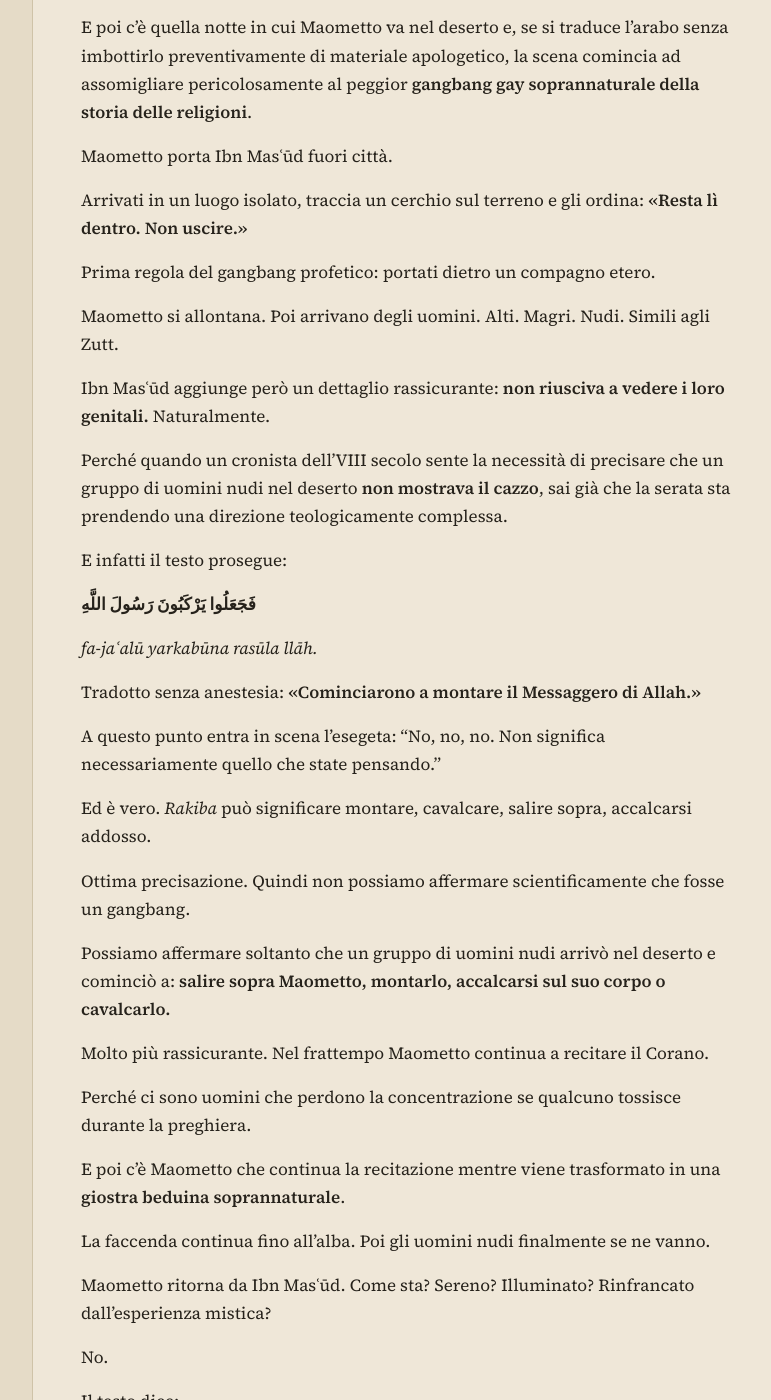
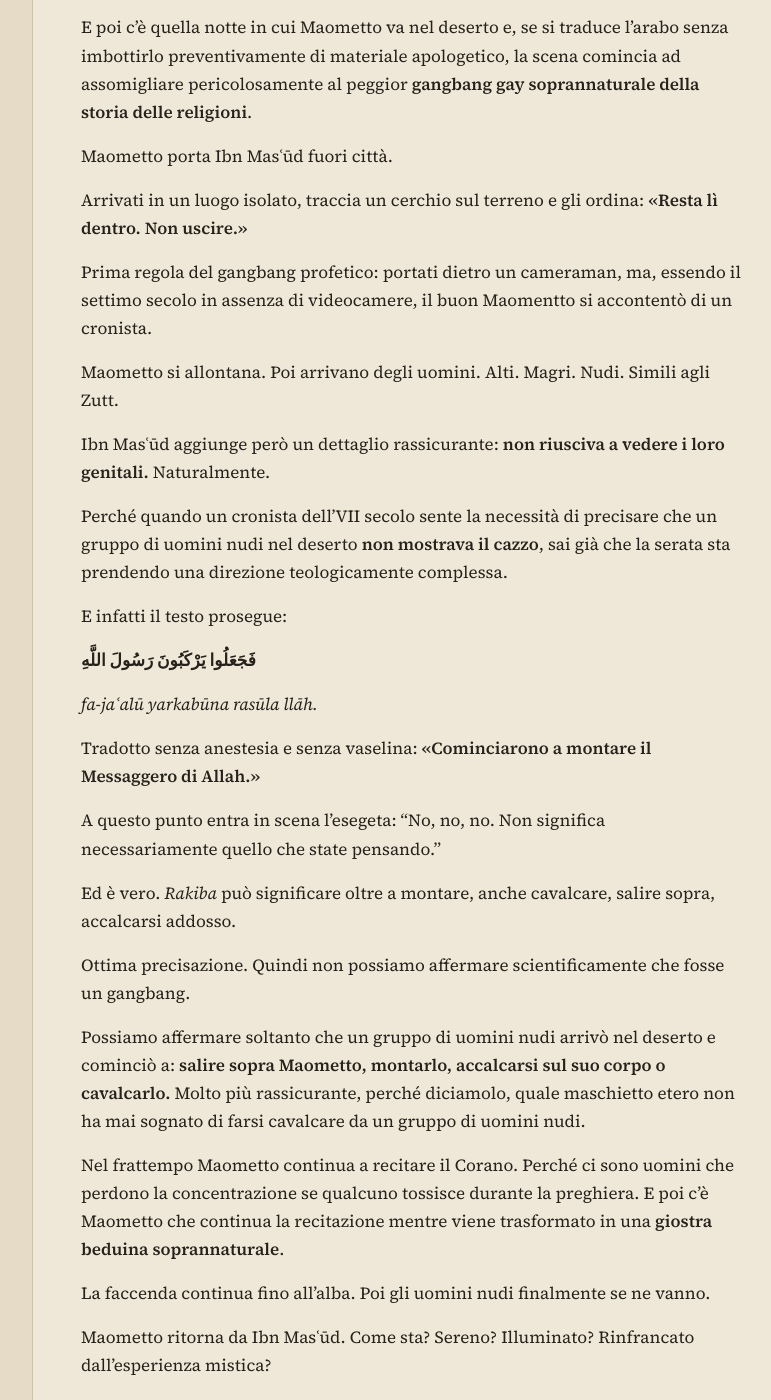
Before and after one commit to Vicknopf11/filoclastos-wiki, a Jekyll site: the page built from note/notte-zutt.md, in a window 1280 px wide and 1400 px high, scrolled down 2229 px. Shown: the whole window, without its empty margins (207-978 px from the left). Built offline with Jekyll 4.4.1, drawn with Linux system fonts in a browser that asks for light colours; some of the changed text lies outside the part shown.

Commit message:
Revise narrative details and humor in note
Updated the text to clarify the narrative and enhance humor, while maintaining the overall context.

```diff
--- a/note/notte-zutt.md
+++ b/note/notte-zutt.md
@@ -96,13 +96,13 @@ Maometto porta Ibn Masʿūd fuori città.
 
 Arrivati in un luogo isolato, traccia un cerchio sul terreno e gli ordina: **«Resta lì dentro. Non uscire.»**
 
-Prima regola del gangbang profetico: portati dietro un compagno etero.
+Prima regola del gangbang profetico: portati dietro un cameraman, ma, essendo il settimo secolo in assenza di videocamere, il buon Maomentto si accontentò di un cronista.
 
 Maometto si allontana. Poi arrivano degli uomini. Alti. Magri. Nudi. Simili agli Zutt.
 
 Ibn Masʿūd aggiunge però un dettaglio rassicurante: **non riusciva a vedere i loro genitali.** Naturalmente.
 
-Perché quando un cronista dell’VIII secolo sente la necessità di precisare che un gruppo di uomini nudi nel deserto **non mostrava il cazzo**, sai già che la serata sta prendendo una direzione teologicamente complessa.
+Perché quando un cronista dell’VII secolo sente la necessità di precisare che un gruppo di uomini nudi nel deserto **non mostrava il cazzo**, sai già che la serata sta prendendo una direzione teologicamente complessa.
 
 E infatti il testo prosegue:
 
@@ -110,21 +110,17 @@ E infatti il testo prosegue:
 
 *fa-jaʿalū yarkabūna rasūla llāh.*
 
-Tradotto senza anestesia: **«Cominciarono a montare il Messaggero di Allah.»**
+Tradotto senza anestesia e senza vaselina: **«Cominciarono a montare il Messaggero di Allah.»**
 
 A questo punto entra in scena l’esegeta: “No, no, no. Non significa necessariamente quello che state pensando.”
 
-Ed è vero. *Rakiba* può significare montare, cavalcare, salire sopra, accalcarsi addosso.
+Ed è vero. *Rakiba* può significare oltre a montare, anche cavalcare, salire sopra, accalcarsi addosso.
 
 Ottima precisazione. Quindi non possiamo affermare scientificamente che fosse un gangbang.
 
-Possiamo affermare soltanto che un gruppo di uomini nudi arrivò nel deserto e cominciò a: **salire sopra Maometto, montarlo, accalcarsi sul suo corpo o cavalcarlo.**
+Possiamo affermare soltanto che un gruppo di uomini nudi arrivò nel deserto e cominciò a: **salire sopra Maometto, montarlo, accalcarsi sul suo corpo o cavalcarlo.** Molto più rassicurante, perché diciamolo, quale maschietto etero non ha mai sognato di farsi cavalcare da un gruppo di uomini nudi.
 
-Molto più rassicurante. Nel frattempo Maometto continua a recitare il Corano.
-
-Perché ci sono uomini che perdono la concentrazione se qualcuno tossisce durante la preghiera.
-
-E poi c’è Maometto che continua la recitazione mentre viene trasformato in una **giostra beduina soprannaturale**.
+Nel frattempo Maometto continua a recitare il Corano. Perché ci sono uomini che perdono la concentrazione se qualcuno tossisce durante la preghiera. E poi c’è Maometto che continua la recitazione mentre viene trasformato in una **giostra beduina soprannaturale**.
 
 La faccenda continua fino all’alba. Poi gli uomini nudi finalmente se ne vanno.
 
@@ -133,16 +129,16 @@ Maometto ritorna da Ibn Masʿūd. Come sta? Sereno? Illuminato? Rinfrancato dall
 No.
 
 Il testo dice:
-
+<div align="right">
 **ثَقِيلًا وَجِعًا**
-
+</div>
 **appesantito e dolorante.**
 
-Perché?
+Perché? Il narratore ce lo spiega immediatamente:
 
-Il narratore ce lo spiega immediatamente:
-
+<div align="right">
 **مِمَّا رَكِبُوهُ**
+</div>
 
 cioè: **«a causa di ciò che avevano fatto montandolo / salendogli addosso.»**
 
@@ -159,9 +155,7 @@ Perché abbiamo:
 
 A questo punto qualsiasi sceneggiatore pornografico avrebbe detto: **“Forse il sottotesto sta diventando troppo evidente.”**
 
-Ma l’hadith non ha ancora finito.
-
-Maometto torna da Ibn Masʿūd e dice: **«Mi sento pesante.»**
+Ma l’hadith non ha ancora finito. Maometto torna da Ibn Masʿūd e dice: **«Mi sento pesante.»**
 
 Poi mette la testa sul grembo di Ibn Masʿūd e si addormenta. Dopo essere stato montato tutta la notte da uomini nudi. Nel deserto.
 
@@ -173,17 +167,13 @@ Gli angeli osservano Maometto addormentato e commentano: **«I suoi occhi dormon
 
 Dopo quella notte, francamente, il cuore era probabilmente l’unica parte del corpo ancora disponibile per il servizio.
 
-Gli angeli spiegano infine una parabola: Dio è il Signore, l’Islam è l’edificio, il Paradiso è il banchetto e Maometto è colui che invita gli uomini a entrarvi.
+Gli angeli spiegano infine una parabola: Dio è il Signore, l’Islam è l’edificio, il Paradiso è il banchetto e Maometto è colui che invita gli uomini (anche quelli nudi) a entrarvi.
 
-Perfettamente ortodosso.
-
-Rimane soltanto una domanda esegetica: **perché per comunicare tutto questo era necessario organizzare prima il gangbang nel deserto?**
+Perfettamente ortodosso. Rimane soltanto una domanda esegetica: **perché per comunicare tutto questo era necessario organizzare prima il gangbang nel deserto?**
 
 Naturalmente bisogna essere rigorosi. Il verbo **rakiba** non significa necessariamente “avere rapporti sessuali”.
 
 L’hadith non dice: **«Gli al-Zutt fecero sesso con Maometto.»**
-
-E questa specifica trasmissione presenta inoltre problemi nell’isnād ed è stata giudicata debole da studiosi dell’hadith.
 
 Pertanto la formulazione storicamente e filologicamente responsabile è:
 
```
